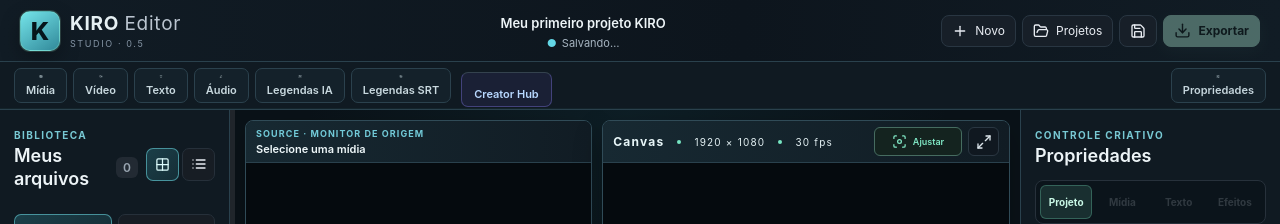
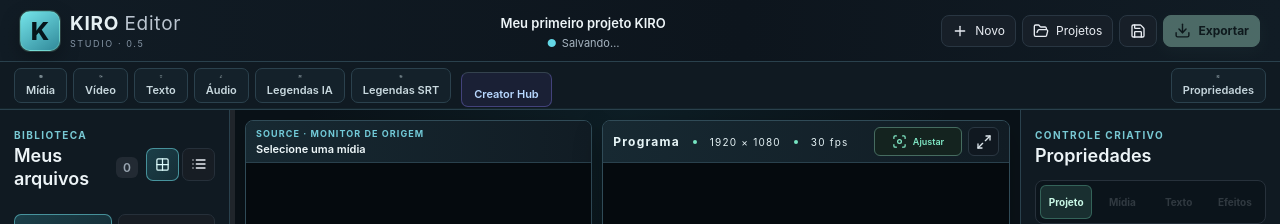
Before and after one commit to kiroaventureiro/kiro-editor, a React (Vite) app: page / in a window 1280 px wide. Shown: the top 224 px of the page. Built offline with nearby package versions, Linux system fonts and the light colour scheme.

Commit message:
Label final output monitor as program

```diff
--- a/src/components/Preview.tsx
+++ b/src/components/Preview.tsx
@@ -434,7 +434,7 @@ export default function Preview({
     >
       <div className="preview-heading canvas-module-heading">
         <div className="canvas-meta">
-          <strong>Canvas</strong>
+          <strong>Programa</strong>
           <i />
           <span>{project.settings.width} × {project.settings.height}</span>
           <i />
```
